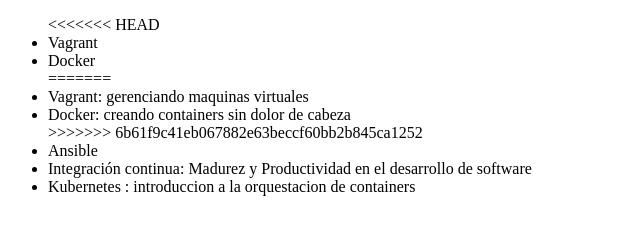
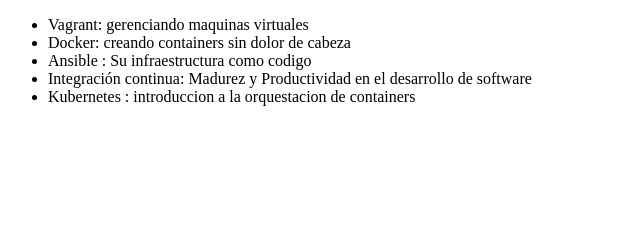
Before and after one commit to FernandaNichiporuk/alura-git, a plain HTML site: page index.html in a window 1280 px wide. Shown: the whole page, without its empty margins (0-640 px from the left). Drawn offline with Linux system fonts and the light colour scheme.

Commit message:
modificando el nombre de ansible

```diff
--- a/index.html
+++ b/index.html
@@ -6,14 +6,9 @@
 </head>
 <body>
      <ul>
-<<<<<<< HEAD
-         <li> Vagrant </li>
-         <li> Docker </li>
-=======
          <li> Vagrant: gerenciando maquinas virtuales</li>
          <li> Docker: creando containers sin dolor de cabeza</li>
->>>>>>> 6b61f9c41eb067882e63beccf60bb2b845ca1252
-         <li> Ansible </li>
+         <li> Ansible : Su infraestructura como codigo</li>
          <li> Integración continua: Madurez y Productividad en el desarrollo de software </li>
          <li>Kubernetes : introduccion a la orquestacion de containers</li>
      </ul>
```
